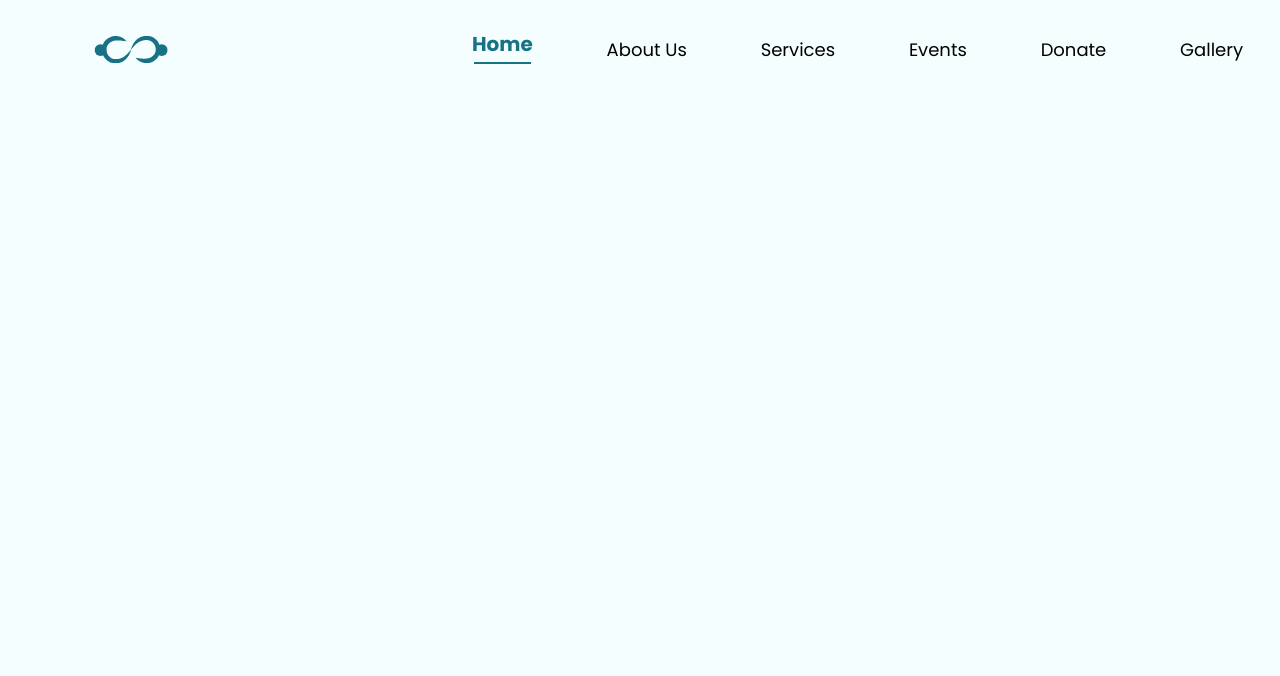
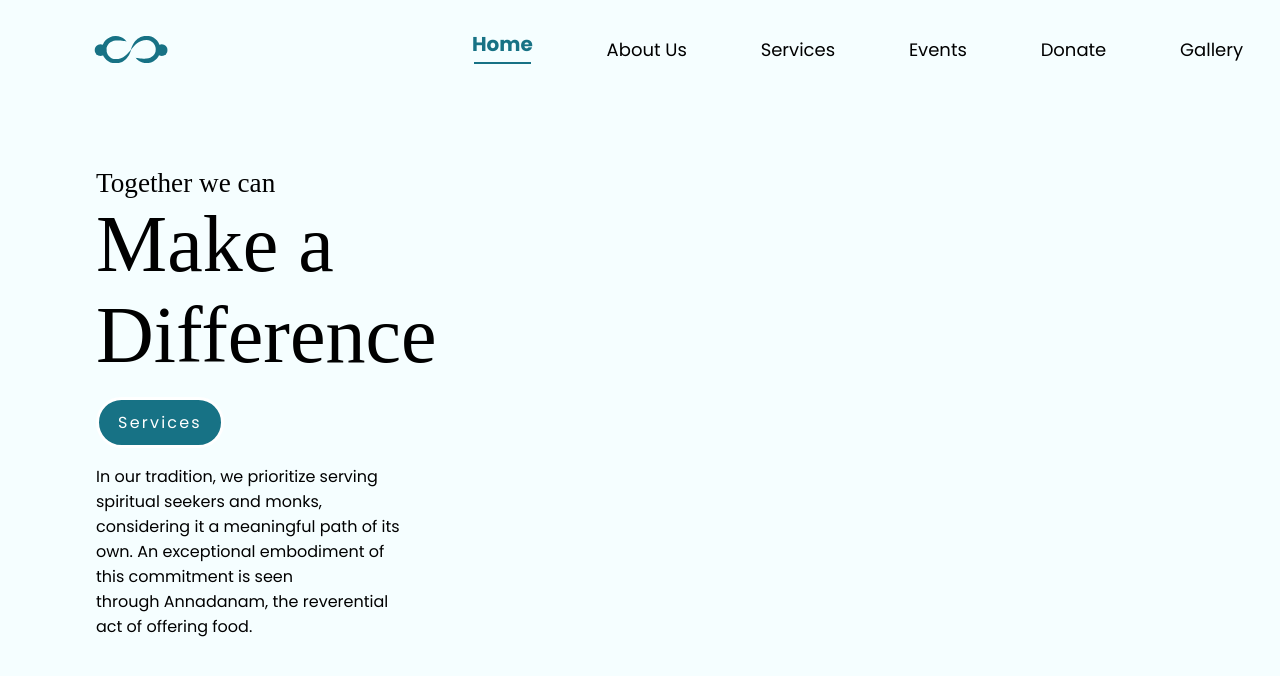
Before and after one commit to mugilganesh/ammayapan, a plain HTML site: page index.html in a window 1280 px wide. Drawn offline with Linux system fonts and the light colour scheme.

Commit message:
added the left content of the hero section for home page

```diff
--- a/css/index.css
+++ b/css/index.css
@@ -91,3 +91,53 @@
     color: var(--turquoise);
     transition: all 0.2s ease-out;
 }
+
+.home_container{
+    width: 100%;
+    background-color: var(--azure);
+}
+
+.home_cont_left{
+    display: flex;
+    flex-direction: column;
+    width: 50%;
+    margin: 5.5rem 6rem;
+}
+
+.home_heading{
+    font-family: "Baskerville";
+    font-weight: 200;
+    font-style: normal;
+    font-size: 1.7rem;
+}
+
+.home_bolt_para{
+    font-family: "Baskerville";
+    font-weight: 200;
+    font-size: 5rem;
+    padding-bottom: 1rem;
+}
+
+.services_btn{
+    font-family: "Poppins";
+    padding: 10px;
+    width: 20%;
+    border:  solid white;
+    border-radius: 3rem;
+    text-align: center;
+    font-size: 1rem;
+    background-color: var(--teal);
+    color: white;
+    text-decoration: none;
+    letter-spacing: 2.2px;
+}
+
+.home_para{
+    font-family: "Poppins";
+    width: 50%;
+    font-weight: 2000;
+    font-style: normal;
+    font-size: 1rem;
+    padding-bottom: 1rem;
+    padding-top: 1rem;
+}
--- a/index.html
+++ b/index.html
@@ -43,7 +43,15 @@
         </ul>
       </nav>
     </div>
-  </div>
+
+    <div class="home_container">
+      <div class="home_cont_left">
+        <h3 class="home_heading">Together we can</h3>
+        <h1 class="home_bolt_para">Make a <br>Difference</h1>
+        <a href="#" class="services_btn">Services</a>
+        <p class="home_para">In our tradition, we prioritize serving spiritual seekers and monks, considering it a meaningful path of its own. An exceptional embodiment of this commitment is seen through Annadanam, the reverential act of offering food.</p>
+      </div>
+    </div>
 </body>
 
 </html>
```
